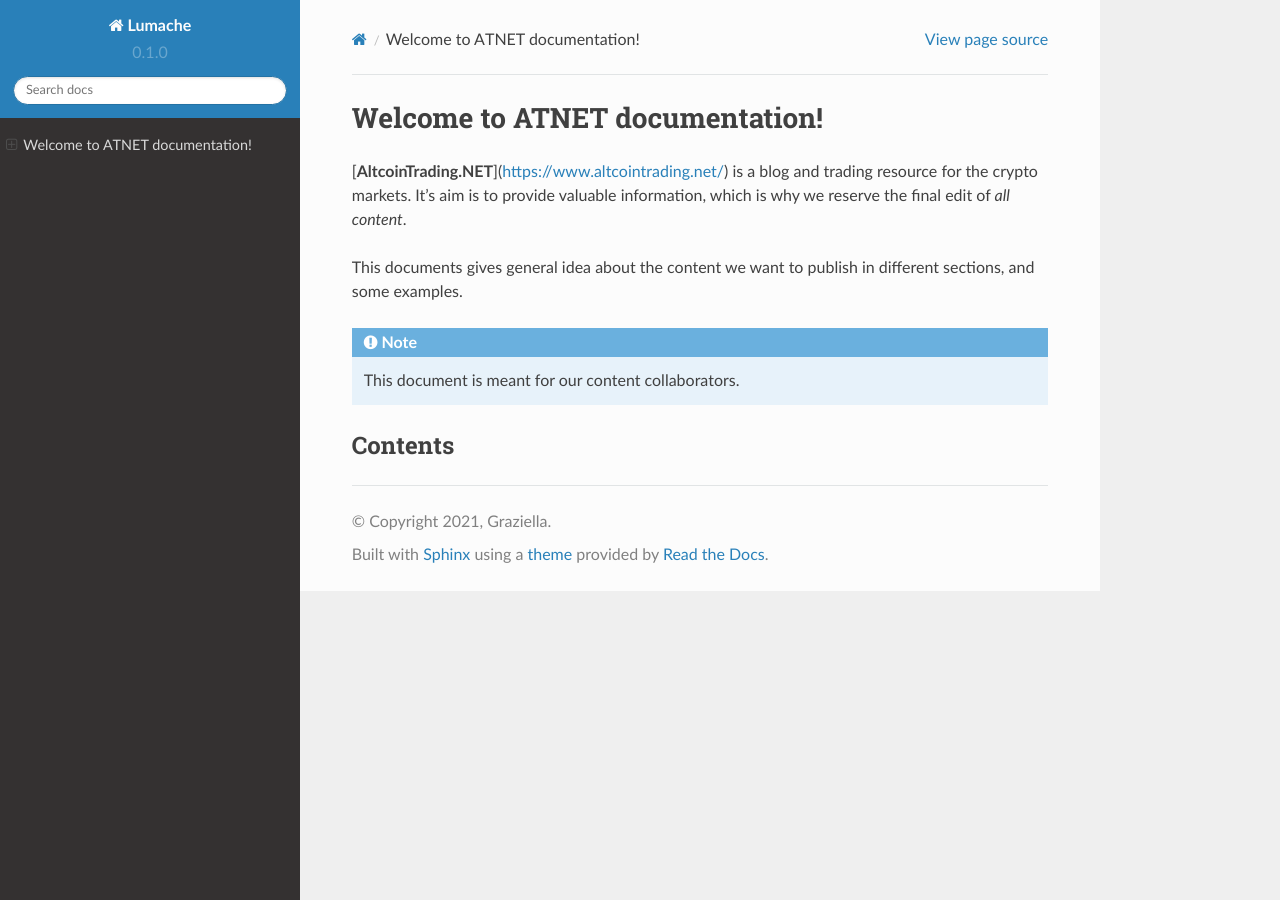
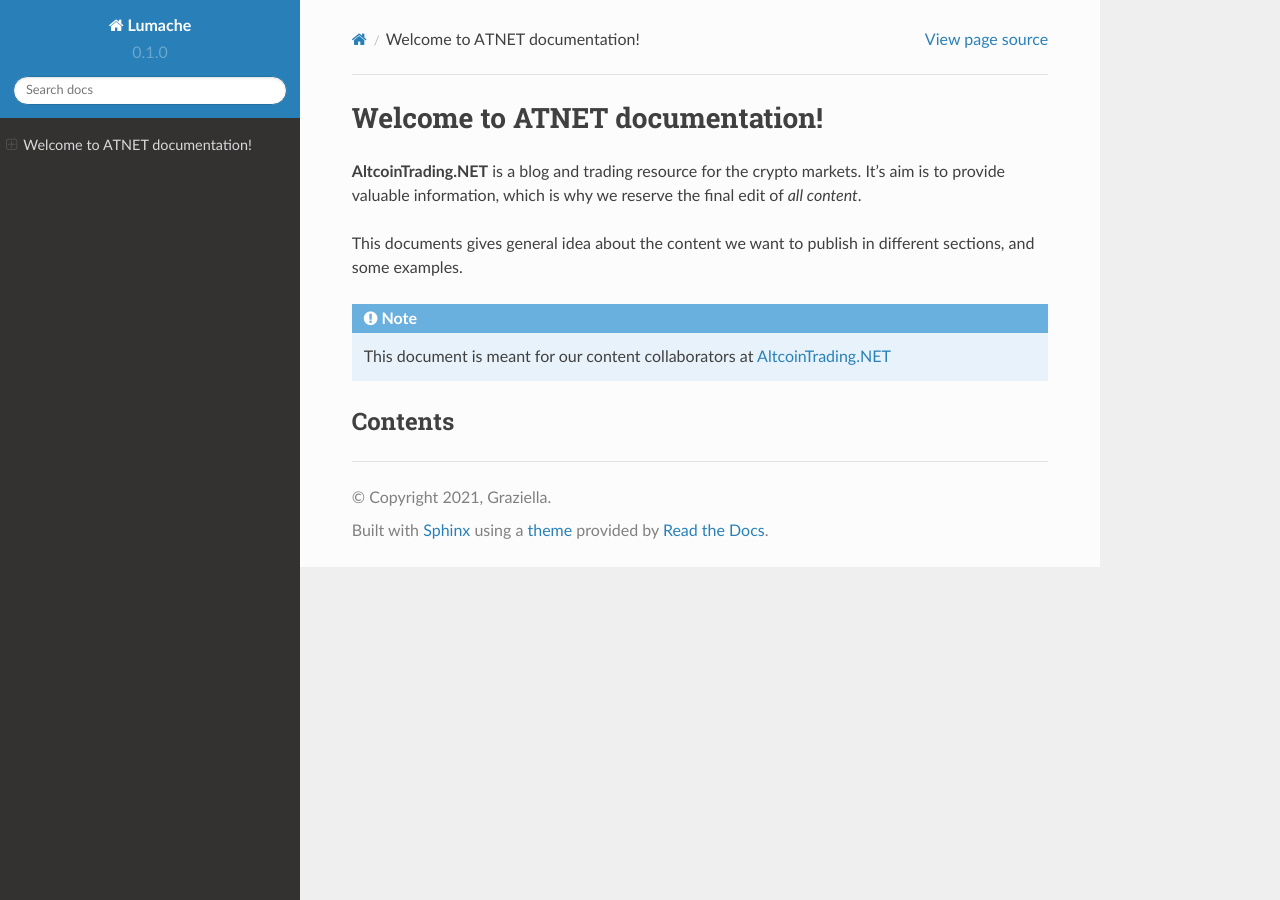
Before and after one commit to theoryforcestudio/atnet-docs, a Sphinx documentation site: the page built from docs/source/index.rst, in a window 1280 px wide. Built offline with Sphinx 7.4.7 and the Read the Docs theme 2.0.0, drawn with Linux system fonts in a browser that asks for light colours; pages that are not in the unit, such as notebooks, are missing from menus.

Commit message:
Update index.rst

```diff
--- a/docs/source/index.rst
+++ b/docs/source/index.rst
@@ -1,13 +1,13 @@
 Welcome to ATNET documentation!
 ===================================
 
-[**AltcoinTrading.NET**](https://www.altcointrading.net/) is a blog and trading resource for the crypto markets. It's aim is to provide valuable information, which is why we reserve the final edit of *all content*.
+**AltcoinTrading.NET** is a blog and trading resource for the crypto markets. It's aim is to provide valuable information, which is why we reserve the final edit of *all content*.
 
 This documents gives general idea about the content we want to publish in different sections, and some examples.
 
 .. note::
 
-   This document is meant for our content collaborators.
+   This document is meant for our content collaborators at `AltcoinTrading.NET <https://www.altcointrading.net/>`_
 
 Contents
 --------
```
